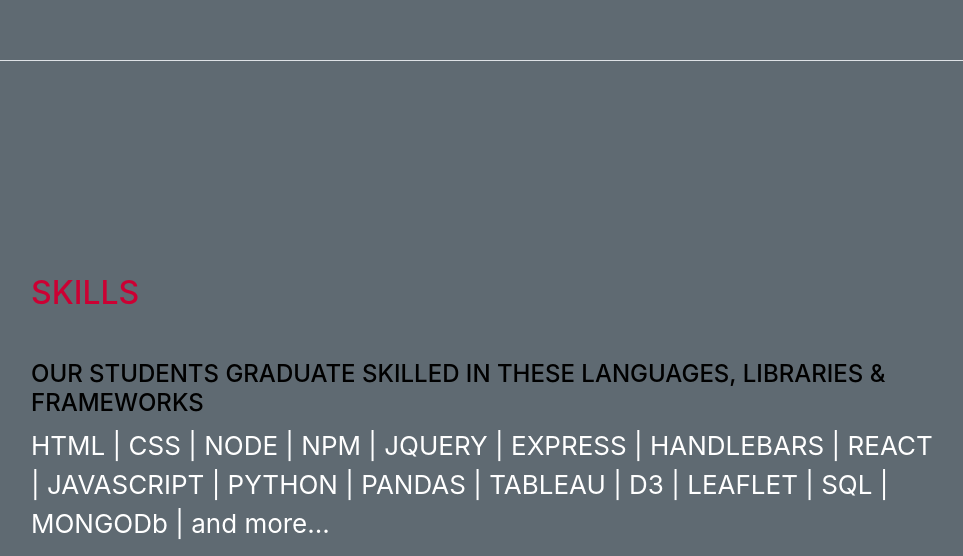
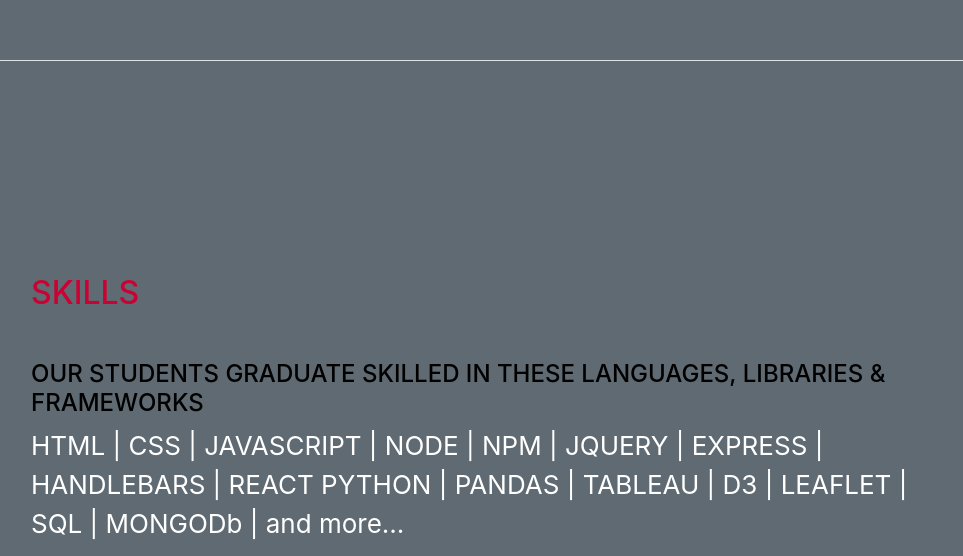
Before and after one commit to funduval/tech-opener, a website with bundled scripts: page index.html in a window 1280 px wide. Shown: the part 3140-3696 px from the top of the page, without its empty margins (289-1252 px from the left). Built offline with nearby package versions, Linux system fonts and the light colour scheme; animation ran at ten frames a second; a web font is replaced by a local one.

Commit message:
move javascript

```diff
--- a/index.html
+++ b/index.html
@@ -179,8 +179,8 @@
           <h2 class="mb-5">Skills</h2>
 
           <h4>Our Students Graduate Skilled in These Languages, Libraries & Frameworks</h4>
-          <p>HTML | CSS | NODE | NPM | JQUERY | EXPRESS | HANDLEBARS | REACT |
-            JAVASCRIPT | PYTHON | PANDAS | TABLEAU | D3 | LEAFLET | SQL | MONGODb | and more...</p>
+          <p>HTML | CSS |  JAVASCRIPT | NODE | NPM | JQUERY | EXPRESS | HANDLEBARS | REACT
+            PYTHON | PANDAS | TABLEAU | D3 | LEAFLET | SQL | MONGODb | and more...</p>
 
           <ul class="list-inline list-icons" id="languages">
             <li class="list-inline-item">
```
